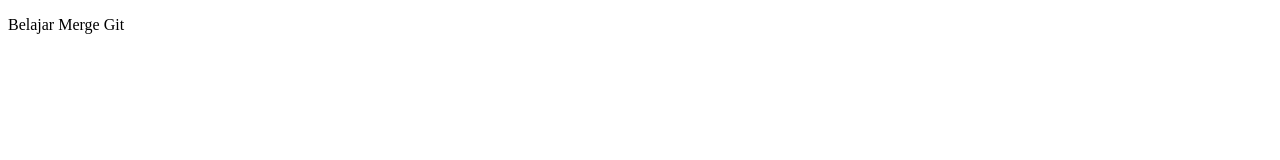
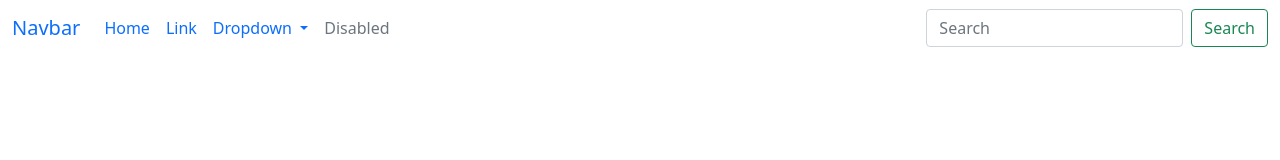
Before and after one commit to mfarhannr/Merge-git, a plain HTML site: page index.html in a window 1280 px wide. Drawn offline with nearby package versions, Linux system fonts and the light colour scheme.

Commit message:
Melakukan perubahan framework bootstrap

```diff
--- a/index.html
+++ b/index.html
@@ -5,8 +5,55 @@
     <meta http-equiv="X-UA-Compatible" content="IE=edge">
     <meta name="viewport" content="width=device-width, initial-scale=1.0">
     <title>Document</title>
+    <link href="https://cdn.jsdelivr.net/npm/bootstrap@5.0.2/dist/css/bootstrap.min.css" rel="stylesheet" integrity="sha384-EVSTQN3/azprG1Anm3QDgpJLIm9Nao0Yz1ztcQTwFspd3yD65VohhpuuCOmLASjC" crossorigin="anonymous">
+    <link rel="stylesheet" href="css/style.css">
 </head>
 <body>
-    <p>Belajar Merge Git</p>
+
+    <!-- Navbar -->
+    <nav class="navbar navbar-expand-lg bg-body-tertiary">
+        <div class="container-fluid">
+          <a class="navbar-brand" href="#">Navbar</a>
+          <button class="navbar-toggler" type="button" data-bs-toggle="collapse" data-bs-target="#navbarSupportedContent" aria-controls="navbarSupportedContent" aria-expanded="false" aria-label="Toggle navigation">
+            <span class="navbar-toggler-icon"></span>
+          </button>
+          <div class="collapse navbar-collapse" id="navbarSupportedContent">
+            <ul class="navbar-nav me-auto mb-2 mb-lg-0">
+              <li class="nav-item">
+                <a class="nav-link active" aria-current="page" href="#">Home</a>
+              </li>
+              <li class="nav-item">
+                <a class="nav-link" href="#">Link</a>
+              </li>
+              <li class="nav-item dropdown">
+                <a class="nav-link dropdown-toggle" href="#" role="button" data-bs-toggle="dropdown" aria-expanded="false">
+                  Dropdown
+                </a>
+                <ul class="dropdown-menu">
+                  <li><a class="dropdown-item" href="#">Action</a></li>
+                  <li><a class="dropdown-item" href="#">Another action</a></li>
+                  <li><hr class="dropdown-divider"></li>
+                  <li><a class="dropdown-item" href="#">Something else here</a></li>
+                </ul>
+              </li>
+              <li class="nav-item">
+                <a class="nav-link disabled">Disabled</a>
+              </li>
+            </ul>
+            <form class="d-flex" role="search">
+              <input class="form-control me-2" type="search" placeholder="Search" aria-label="Search">
+              <button class="btn btn-outline-success" type="submit">Search</button>
+            </form>
+          </div>
+        </div>
+      </nav>
+      <!-- Navbar -->
+
+    <!-- Javascript -->
+    <script src="https://cdn.jsdelivr.net/npm/@popperjs/core@2.9.2/dist/umd/popper.min.js" integrity="sha384-IQsoLXl5PILFhosVNubq5LC7Qb9DXgDA9i+tQ8Zj3iwWAwPtgFTxbJ8NT4GN1R8p" crossorigin="anonymous"></script>
+    <script src="https://cdn.jsdelivr.net/npm/bootstrap@5.0.2/dist/js/bootstrap.min.js" integrity="sha384-cVKIPhGWiC2Al4u+LWgxfKTRIcfu0JTxR+EQDz/bgldoEyl4H0zUF0QKbrJ0EcQF" crossorigin="anonymous"></script>
+
+    <script src="js/file.js"></script>
+    <!-- Javascript -->
 </body>
 </html>
```
